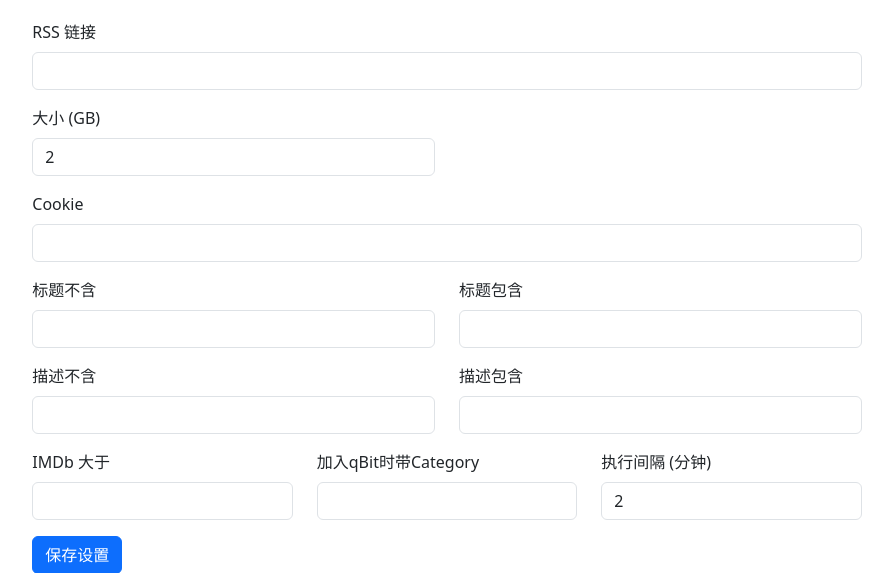
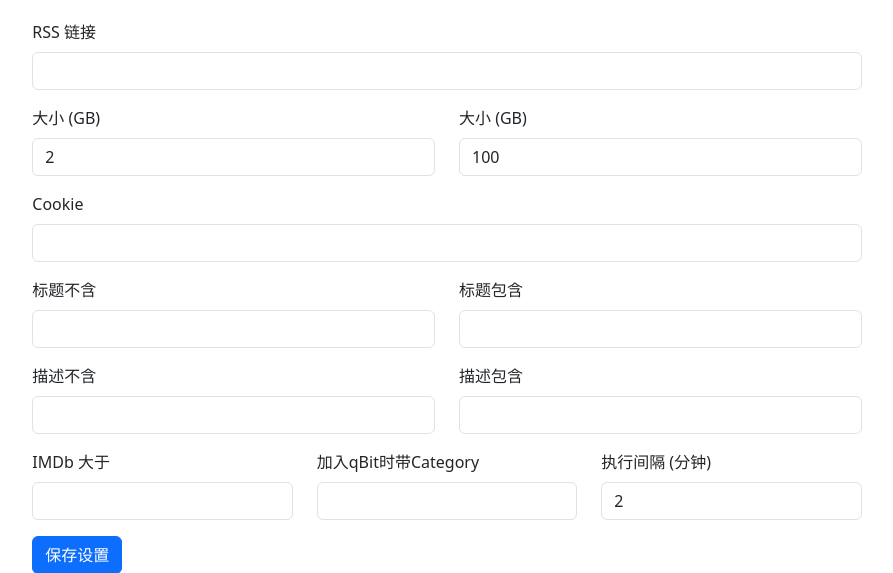
Before and after one commit to ccf-2012/torrss, a Flask app: page /rssnew in a window 1280 px wide. Shown: the part 129-702 px from the top of the page, without its empty margins (193-1086 px from the left). Run offline with Flask 3, Linux system fonts and the light colour scheme; some libraries are stand-ins or nearby versions.

Commit message:
size max

```diff
--- a/templates/rssnew.html
+++ b/templates/rssnew.html
@@ -19,6 +19,12 @@
                     <div class="form-group mb-3">
                         {{form.size_min.label(class='form-label')}}
                         {{ form.size_min(class="form-control") }}
+                    </div>
+                </div>
+                <div class="form-group col-md-6 mb-0">
+                    <div class="form-group mb-3">
+                        {{form.size_max.label(class='form-label')}}
+                        {{ form.size_max(class="form-control") }}
                     </div>
                 </div>
             </div>
```
